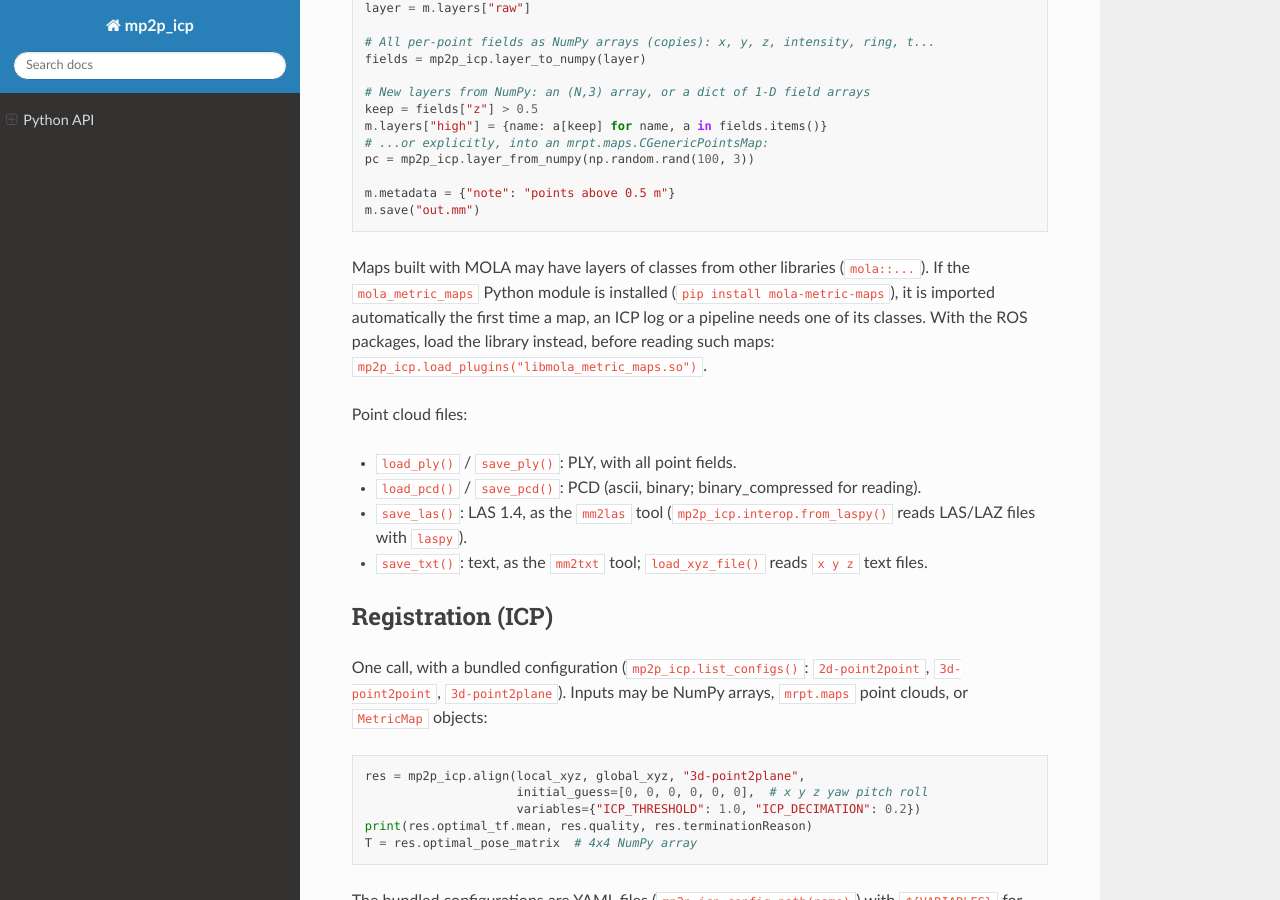
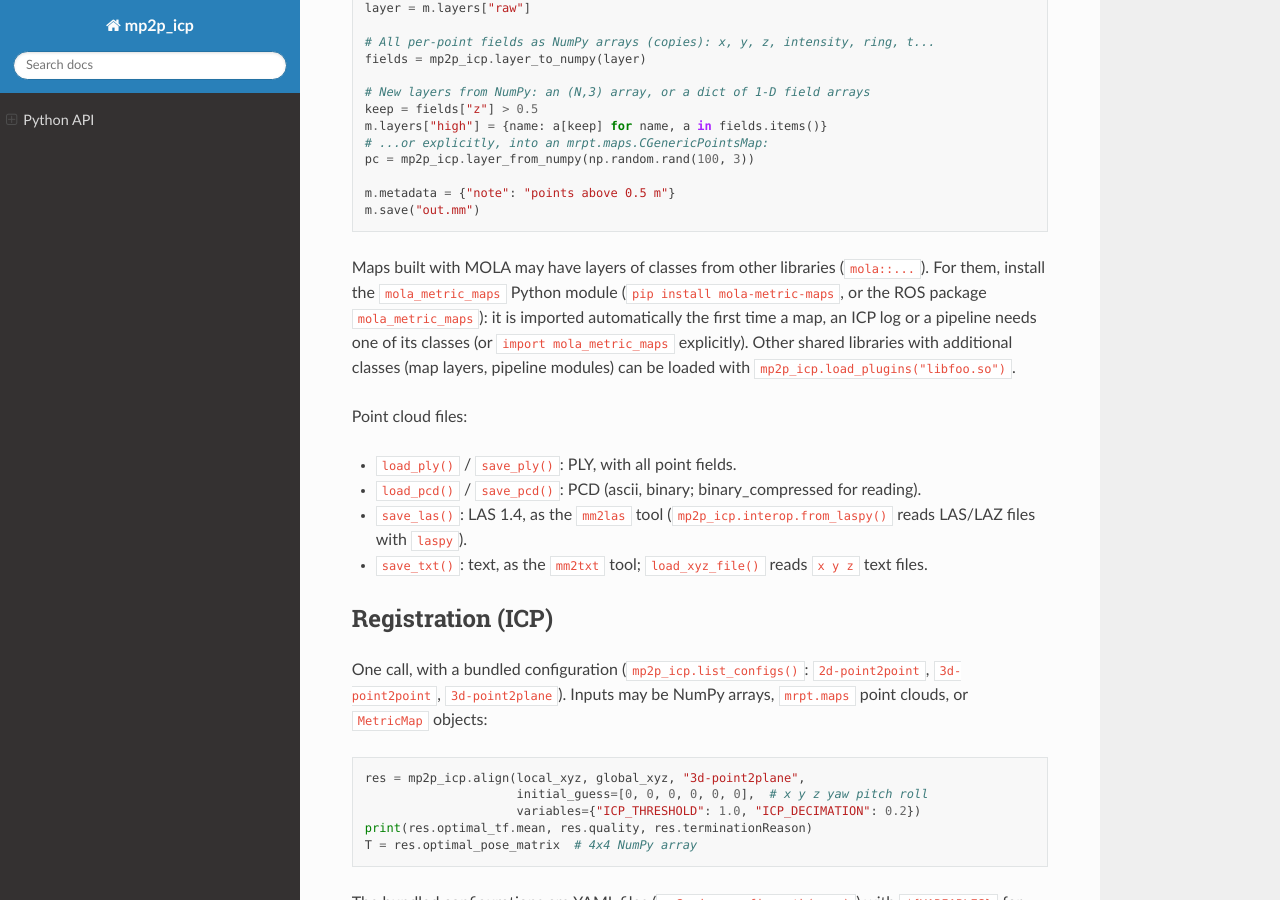
Before and after one commit to MOLAorg/mp2p_icp, a Sphinx documentation site: the page built from docs/source/mp2p_icp_python.rst, in a window 1280 px wide and 900 px high, scrolled down 934 px. Built offline with Sphinx 7.4.7 and the Read the Docs theme 3.1.0, drawn with Linux system fonts in a browser that asks for light colours; comment, search, counter and statistics services are not loaded.

Commit message:
Python bindings: mola_metric_maps as the way to load MOLA map layers, in the docs and hints
The mola_metric_maps Python module (pip or ROS) is imported automatically
when needed; load_plugins() stays documented as the generic mechanism for
other libraries with additional classes.

```diff
--- a/docs/source/mp2p_icp_python.rst
+++ b/docs/source/mp2p_icp_python.rst
@@ -56,11 +56,12 @@ Metric maps and point clouds
     m.metadata = {"note": "points above 0.5 m"}
     m.save("out.mm")
 
-Maps built with MOLA may have layers of classes from other libraries (``mola::...``). If the
-``mola_metric_maps`` Python module is installed (``pip install mola-metric-maps``), it is
-imported automatically the first time a map, an ICP log or a pipeline needs one of its classes.
-With the ROS packages, load the library instead, before reading such maps:
-``mp2p_icp.load_plugins("libmola_metric_maps.so")``.
+Maps built with MOLA may have layers of classes from other libraries (``mola::...``). For them,
+install the ``mola_metric_maps`` Python module (``pip install mola-metric-maps``, or the ROS
+package ``mola_metric_maps``): it is imported automatically the first time a map, an ICP log or a
+pipeline needs one of its classes (or ``import mola_metric_maps`` explicitly). Other shared
+libraries with additional classes (map layers, pipeline modules) can be loaded with
+``mp2p_icp.load_plugins("libfoo.so")``.
 
 Point cloud files:
 
```
Also changed, not shown: 2 other files.
